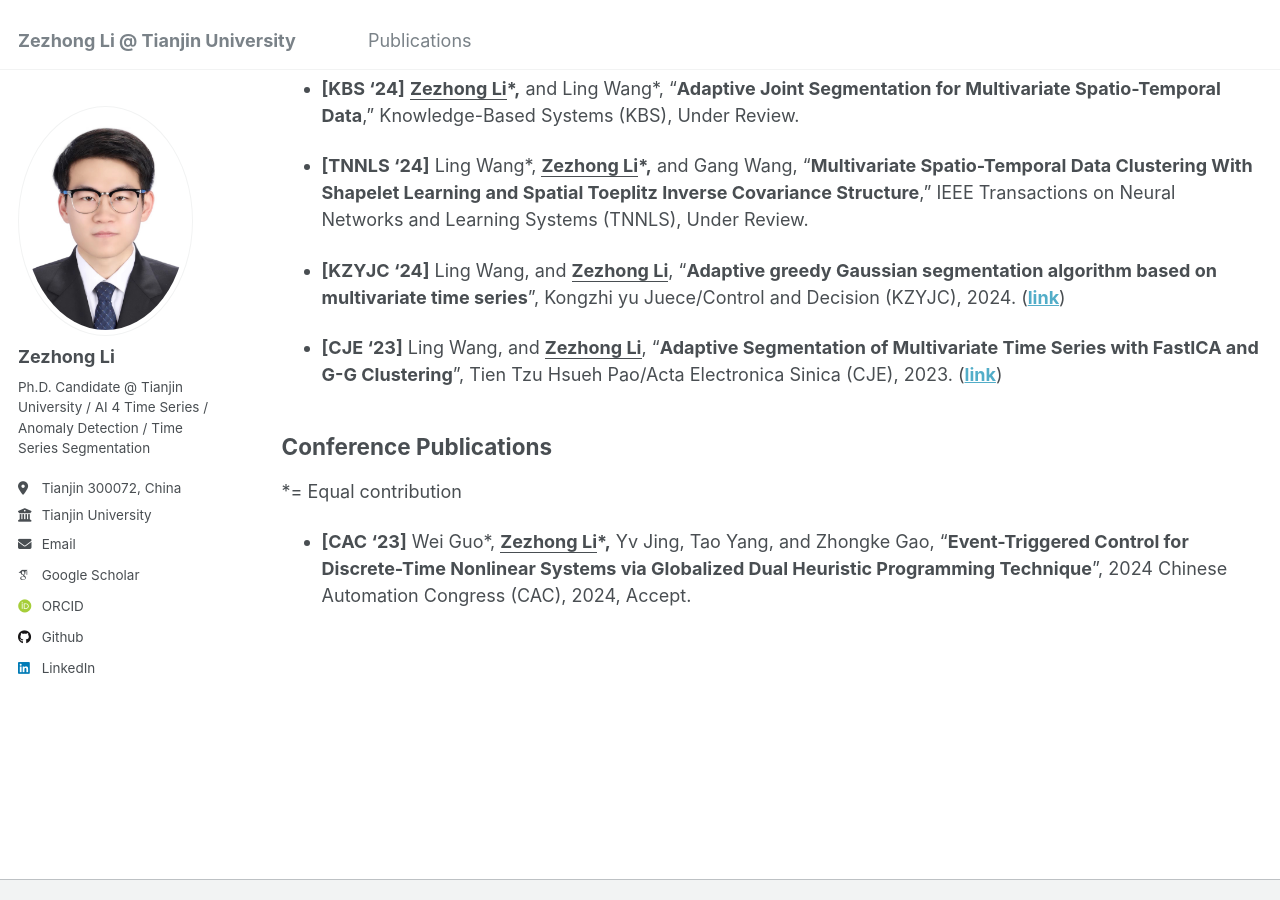
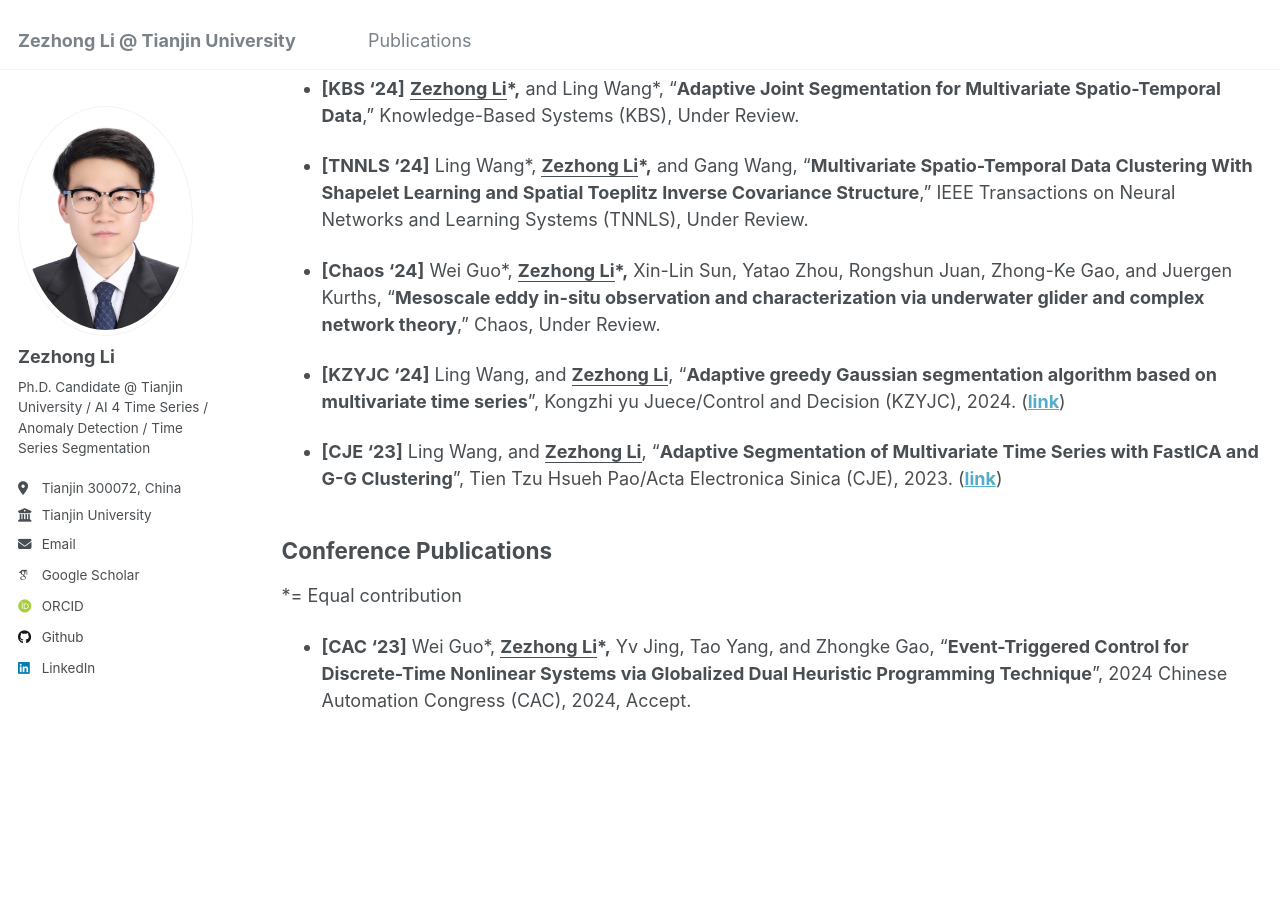
Before and after one commit to lzz19980125/lzz19980125.github.io, a Jekyll site: the page built from _pages/publications.md, in a window 1280 px wide and 900 px high, scrolled down 331 px. Built offline with Jekyll 4.4.1, drawn with Linux system fonts in a browser that asks for light colours; some web fonts are replaced.

Commit message:
Update publications.md

```diff
--- a/_pages/publications.md
+++ b/_pages/publications.md
@@ -15,6 +15,8 @@ author_profile: true
 
 - **[TNNLS '24]** Ling Wang\*, **<u>Zezhong Li</u>\*,** and Gang Wang, “**Multivariate Spatio-Temporal Data Clustering With Shapelet Learning and Spatial Toeplitz Inverse Covariance Structure**,” IEEE Transactions on Neural Networks and Learning Systems (TNNLS), Under Review.
 
+- **[Chaos '24]** Wei Guo\*, **<u>Zezhong Li</u>\*,** Xin-Lin Sun, Yatao Zhou, Rongshun Juan, Zhong-Ke Gao, and Juergen Kurths, “**Mesoscale eddy in-situ observation and characterization via underwater glider and complex network theory**,” Chaos, Under Review.
+
 - **[KZYJC '24]** Ling Wang, and **<u>Zezhong Li</u>**, "**Adaptive greedy Gaussian segmentation algorithm based on multivariate time series**", Kongzhi yu Juece/Control and Decision (KZYJC), 2024. ([**link**](http://kzyjc.alljournals.cn/kzyjc/article/abstract/20240224?st=search))
 
 - **[CJE '23]** Ling Wang, and **<u>Zezhong Li</u>**, "**Adaptive Segmentation of Multivariate Time Series with FastICA and G-G Clustering**", Tien Tzu Hsueh Pao/Acta Electronica Sinica (CJE), 2023. ([**link**](https://www.ejournal.org.cn/CN/10.12263/DZXB.20220649))
```
